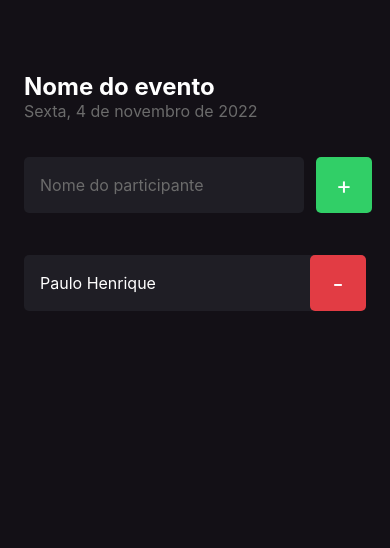
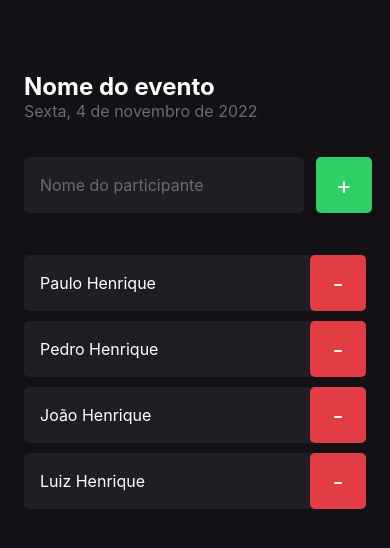
Before and after one commit to Henrique1204/rockseat, a React Native app: screen / in a window 390 px wide. Shown: the top 548 px of the page. Built offline with nearby package versions, Linux system fonts and the light colour scheme.

Commit message:
feat: adicionar exemplo de props em componentes

```diff
--- a/src/components/Participant/index.tsx
+++ b/src/components/Participant/index.tsx
@@ -3,14 +3,17 @@ import { View, Text, TouchableOpacity } from 'react-native';
 
 import Styles from './styles';
 
-const Participant: React.FC = () => {
-	const handleParticipantRemove = () => {};
+interface IParticipantProps {
+	name: string;
+	onRemove: (name: string) => void;
+}
 
+const Participant: React.FC<IParticipantProps> = ({ name, onRemove }) => {
 	return (
 		<View style={Styles.container}>
-			<Text style={Styles.name}>Paulo Henrique</Text>
+			<Text style={Styles.name}>{name}</Text>
 
-			<TouchableOpacity style={Styles.button} onPress={handleParticipantRemove}>
+			<TouchableOpacity style={Styles.button} onPress={() => onRemove(name)}>
 				<Text style={Styles.buttonText}>-</Text>
 			</TouchableOpacity>
 		</View>
--- a/src/screen/Home/index.tsx
+++ b/src/screen/Home/index.tsx
@@ -7,6 +7,8 @@ import Styles from './styles';
 
 const Home: React.FC = () => {
 	const handleParticipantAdd = () => {};
+
+	const handleParticipantRemove = (name: string) => {};
 
 	return (
 		<View style={Styles.container}>
@@ -26,7 +28,13 @@ const Home: React.FC = () => {
 				</TouchableOpacity>
 			</View>
 
-			<Participant />
+			<Participant name='Paulo Henrique' onRemove={handleParticipantRemove} />
+
+			<Participant name='Pedro Henrique' onRemove={handleParticipantRemove} />
+
+			<Participant name='João Henrique' onRemove={handleParticipantRemove} />
+
+			<Participant name='Luiz Henrique' onRemove={handleParticipantRemove} />
 		</View>
 	);
 };
```
